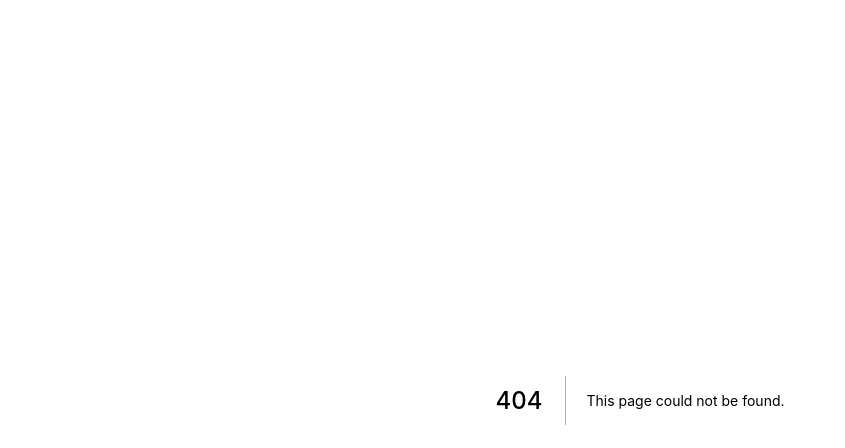
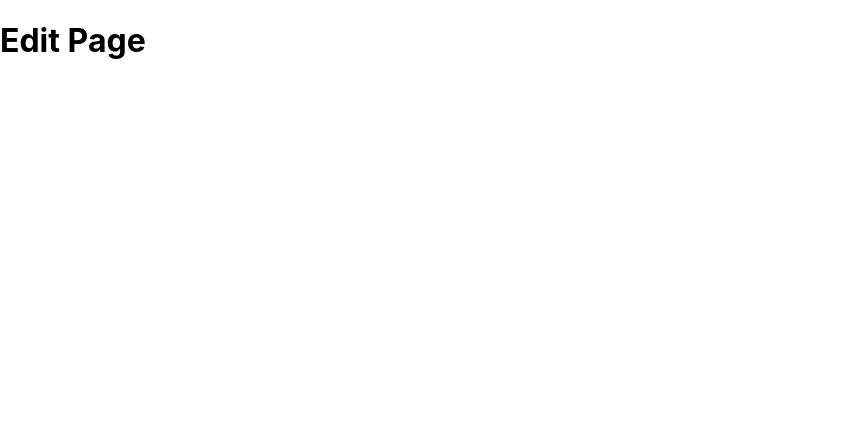
Before and after one commit to Pedromigacz/fullstack-form-assignment-frontend, a Next.js app: page /editForm/1 in a window 1280 px wide. Before the commit this address had no page. Shown: the top 448 px of the page, without its empty margins (0-845 px from the left). Built offline with nearby package versions, Linux system fonts and the light colour scheme.

Commit message:
add editForm page

```diff
--- /dev/null
+++ b/pages/editForm/[formId].tsx
@@ -0,0 +1,7 @@
+import type { NextPage } from "next";
+
+const EditForm: NextPage = () => {
+  return <h1>Edit Page</h1>;
+};
+
+export default EditForm;
```
